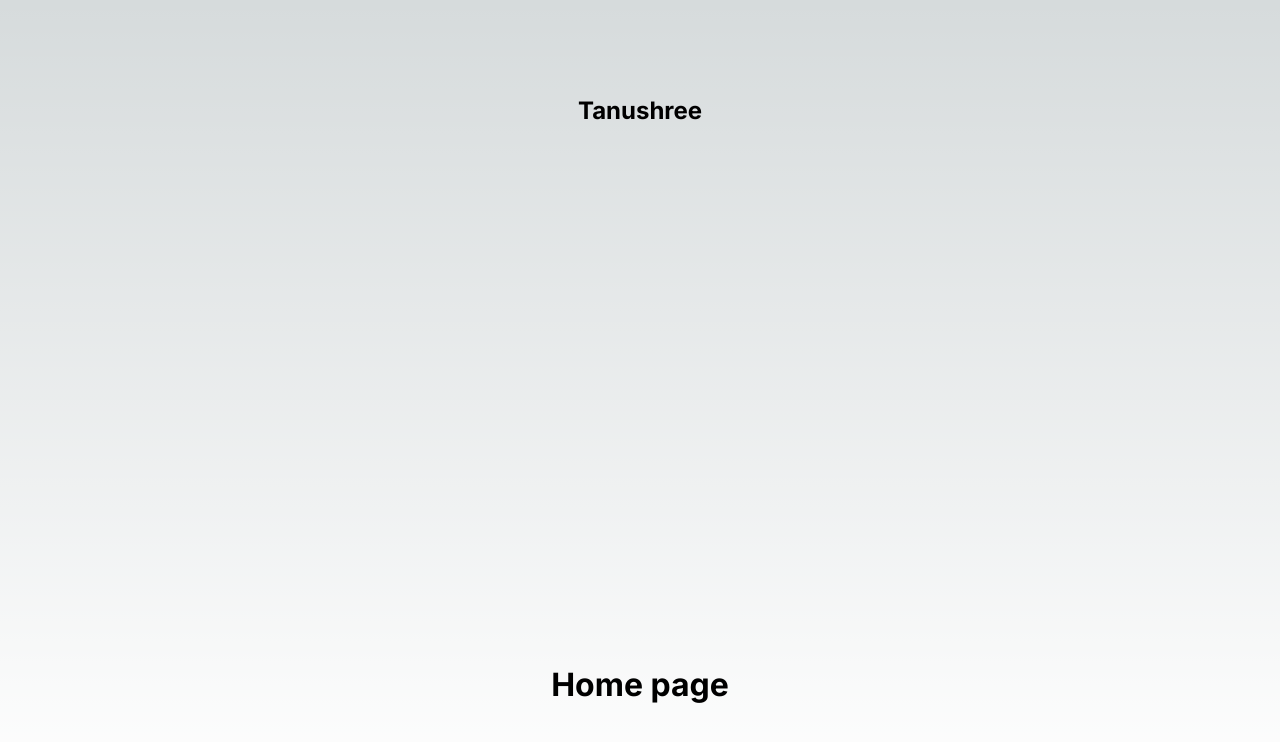
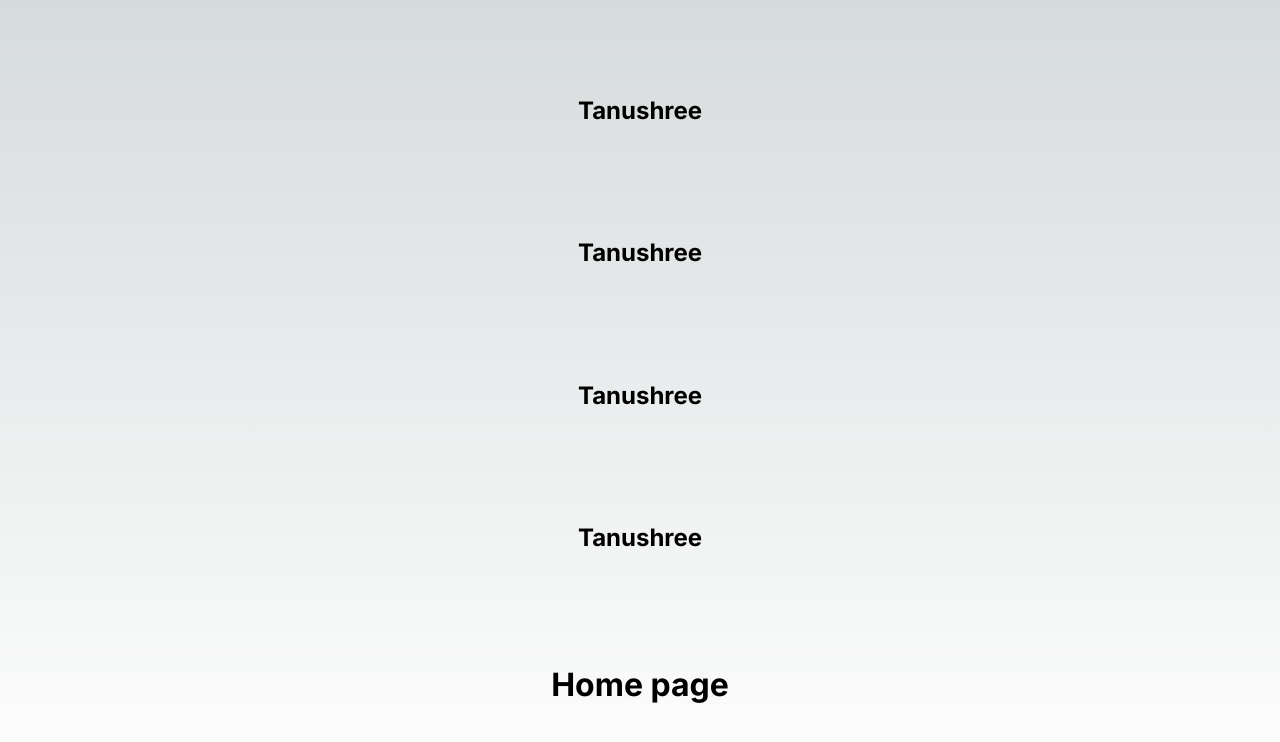
Before and after one commit to tanuuu18/Learning-NextJS, a Next.js app in the folder blog/: page / in a window 1280 px wide. Shown: the top 742 px of the page. Built offline with nearby package versions, Linux system fonts and the light colour scheme.

Commit message:
Reuse Component

```diff
--- a/blog/src/app/page.js
+++ b/blog/src/app/page.js
@@ -1,9 +1,11 @@
-import Image from "next/image";
 import styles from "./page.module.css";
 
 export default function Home() {
   return (
     <main className={styles.main}>
+      <User />
+      <User />
+      <User />
       <User />
       <h1>Home page</h1>
     </main>
```
